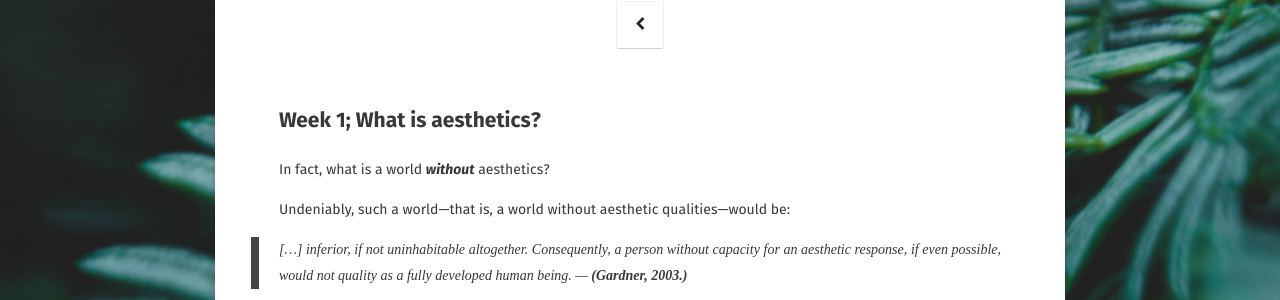
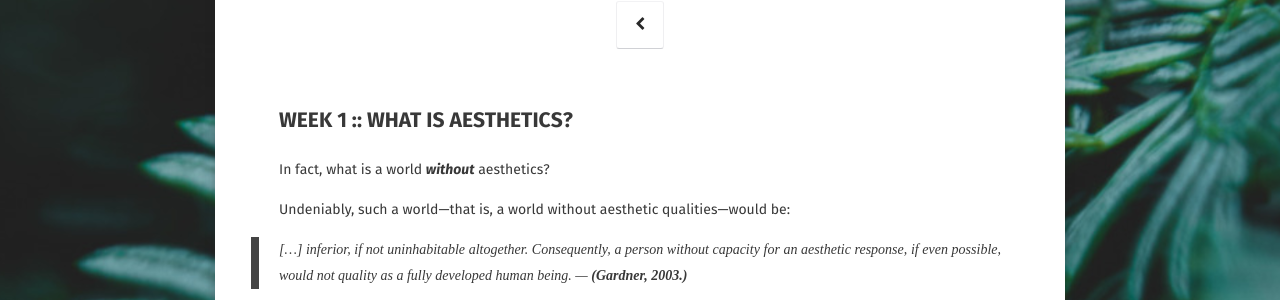
Before and after one commit to pvulus/pvulus.github.io, a Jekyll site: the page built from _posts/academia/2018-10-06-phl250-aesthetics-journal.md, in a window 1280 px wide. Shown: the part 269-569 px from the top of the page. Built offline with Jekyll 4.4.1, drawn with Linux system fonts in a browser that asks for light colours; some web fonts are replaced.

Commit message:
I should really use local aye

```diff
--- a/_posts/academia/2018-10-06-phl250-aesthetics-journal.md
+++ b/_posts/academia/2018-10-06-phl250-aesthetics-journal.md
@@ -6,7 +6,7 @@ excerpt: "My aesthetics journal submission for PHL250; Philosophy of Arts and Li
 project: true
 tags: [academia]
 ---
-## Week 1; What is aesthetics?
+## WEEK 1 :: WHAT IS AESTHETICS?
 In fact, what is a world **_without_** aesthetics?
 
 Undeniably, such a world—that is, a world without aesthetic qualities—would be:
```
